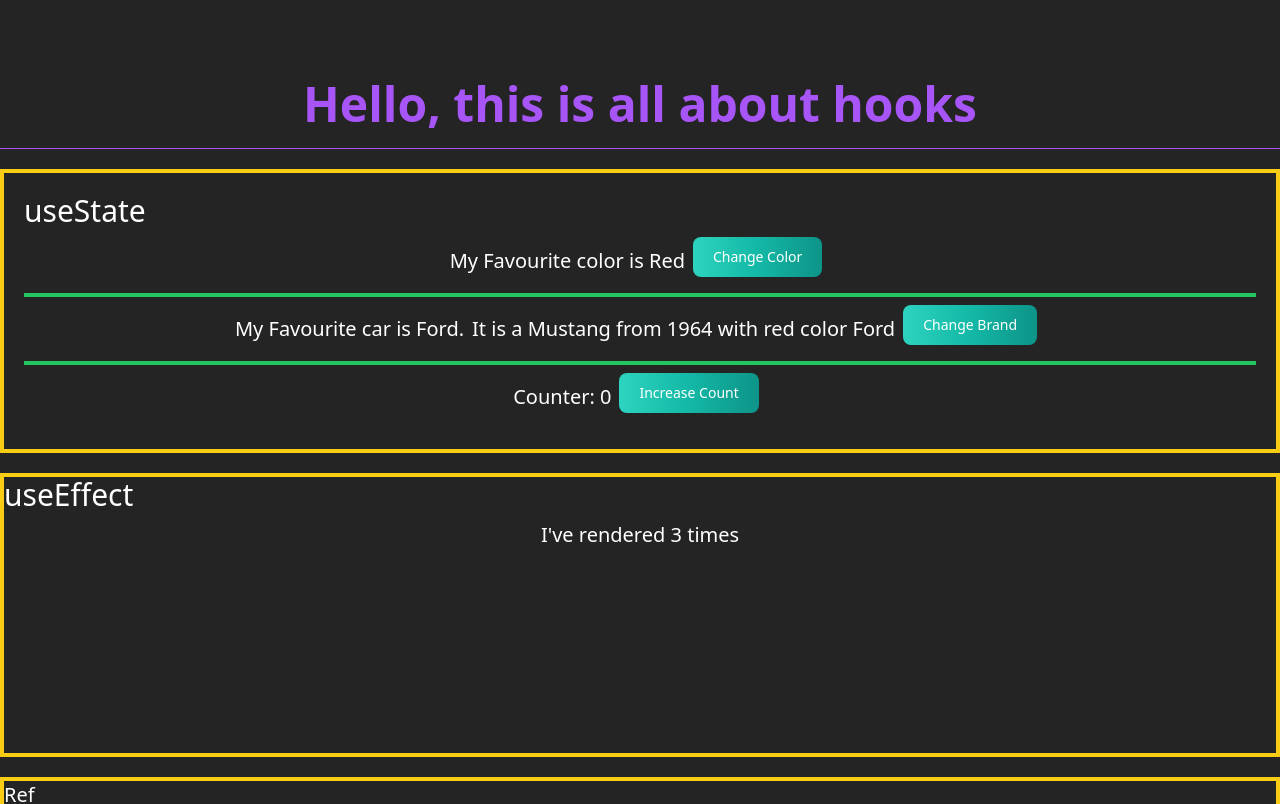
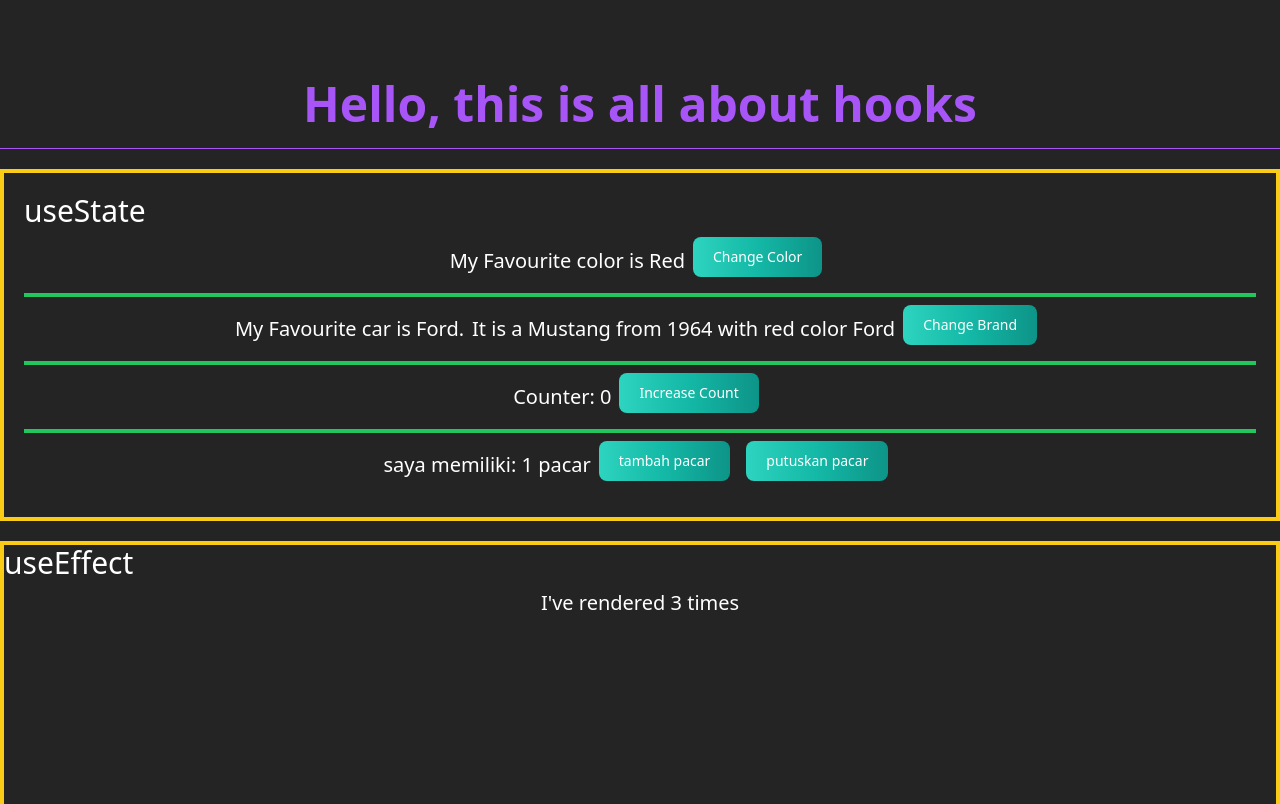
Before and after one commit to septianadip17/all-about-hooks, a React (Vite) app: page / in a window 1280 px wide. Shown: the top 804 px of the page. Built offline with nearby package versions, Linux system fonts and the light colour scheme.

Commit message:
tambahan state

```diff
--- a/src/components/Effect.jsx
+++ b/src/components/Effect.jsx
@@ -4,6 +4,7 @@ const Effect = () => {
   const [count, setCount] = useState(0);
   const [name, setName] = useState("GreatStack");
 
+  //
   useEffect(() =>{
     setTimeout(() =>{
       setCount(count => count + 1);
--- a/src/components/State.jsx
+++ b/src/components/State.jsx
@@ -29,6 +29,9 @@ const State = () => {
     setCount(count + 1);
   };
 
+  // pacar
+  const [pacarSaya, setPacarSaya] = useState(1);
+
   return (
     <div className="border-4 border-yellow-400 w-screen mx-auto container p-5">
       <h1 className="text-3xl">useState</h1>
@@ -56,6 +59,21 @@ const State = () => {
         <h1>Counter: {count}</h1>
         <Buttons name="Increase Count" onClick={increaseCount} />
       </div>
+
+      <hr className="border-2 border-green-500" />
+
+      {/* Pacar */}
+      <div className="flex gap-2 items-center justify-center m-2">
+        <h1>saya memiliki: {pacarSaya} pacar</h1>
+        <Buttons
+          onClick={() => setPacarSaya((prev) => prev + 1)}
+          name="tambah pacar"
+        />
+        <Buttons
+          onClick={() => setPacarSaya((prev) => prev - 1)}
+          name="putuskan pacar"
+        />
+      </div>
     </div>
   );
 };
```
